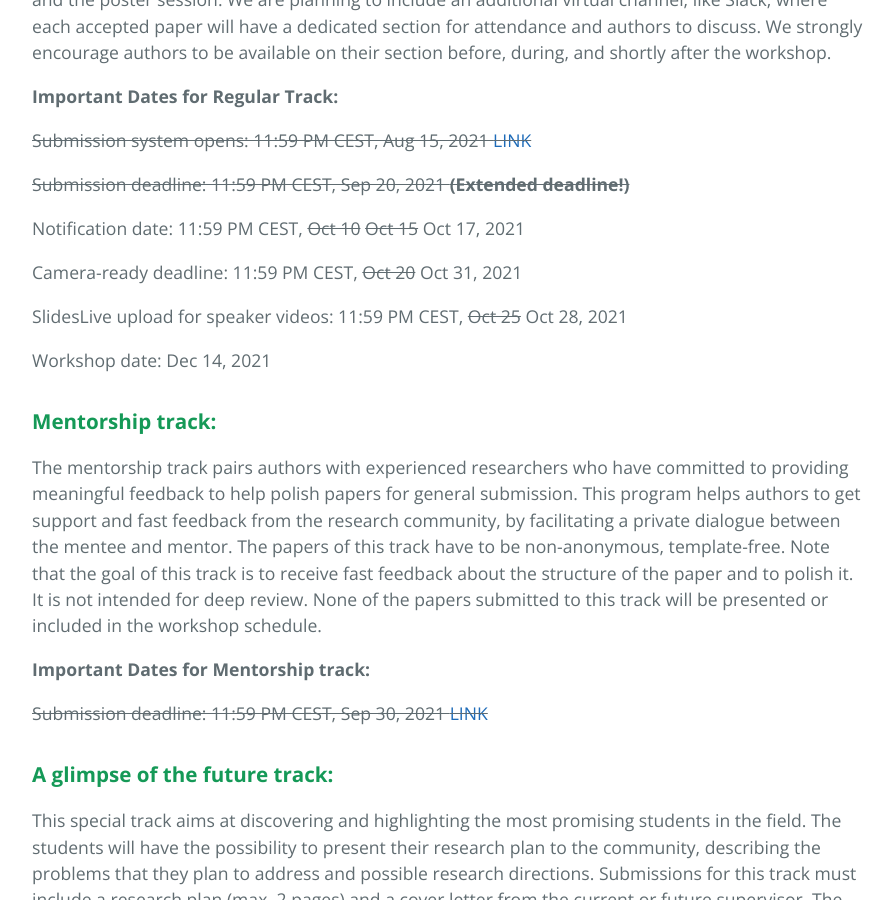
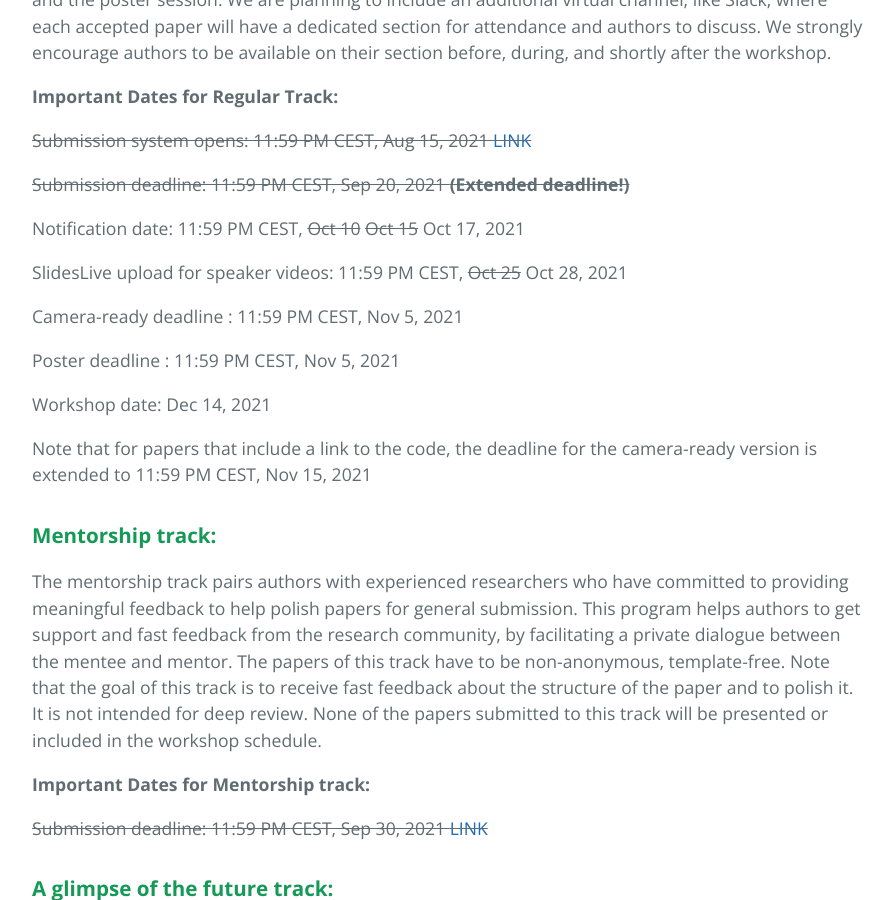
Before and after one commit to xai4debugging/xai4debugging.github.io, a Jekyll site: the page built from index.md, in a window 1280 px wide and 900 px high, scrolled down 3159 px. Shown: the whole window, without its empty margins (192-1085 px from the left). Built offline with Jekyll 4.4.1, drawn with Linux system fonts in a browser that asks for light colours.

Commit message:
fixed deadlines

```diff
--- a/index.md
+++ b/index.md
@@ -63,11 +63,17 @@ We are planning to include an additional virtual channel, like Slack, where each
 
 Notification date:  11:59 PM CEST, ~~Oct 10~~ ~~Oct 15~~ Oct 17, 2021
 
-Camera-ready deadline: 11:59 PM CEST, ~~Oct 20~~ Oct 31, 2021
-
 SlidesLive upload for speaker videos: 11:59 PM CEST, ~~Oct 25~~ Oct 28, 2021
 
+Camera-ready deadline : 11:59 PM CEST, Nov 5, 2021
+
+Poster deadline : 11:59 PM CEST, Nov 5, 2021
+
 Workshop date: Dec 14, 2021
+
+
+
+Note that for papers that include a link to the code, the deadline for the camera-ready version is extended to 11:59 PM CEST, Nov 15, 2021
 
 
 ### **Mentorship track:**
```
